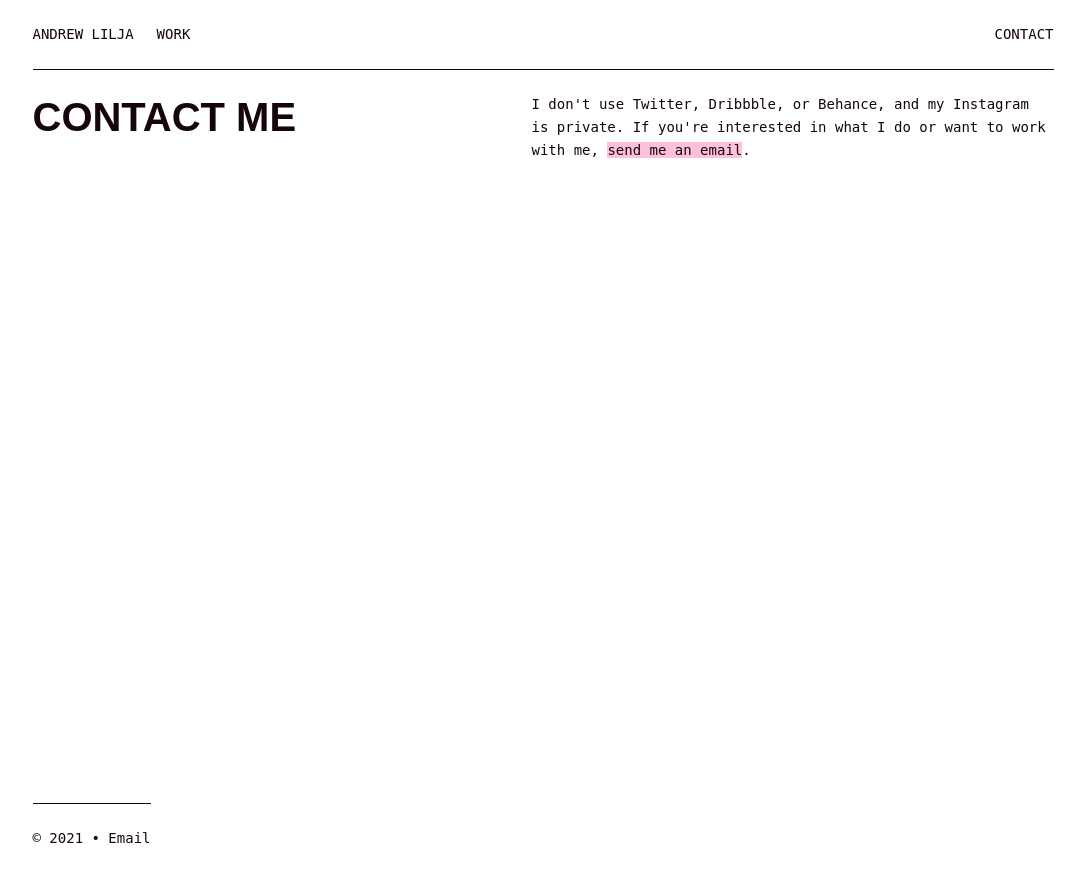
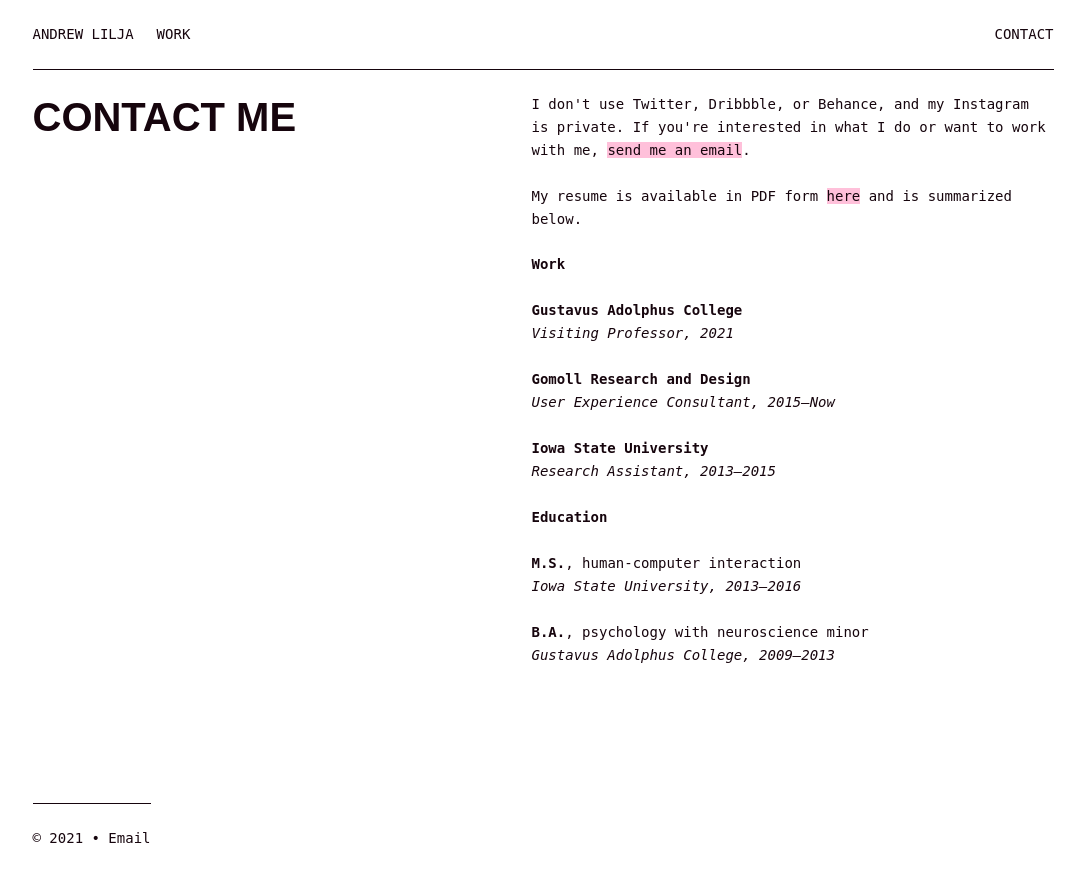
Before and after one commit to alilja/alilja.github.io, a Jekyll site: the page built from contact.markdown, in a window 1280 px wide. Shown: the top 882 px of the page, without its empty margins (97-1182 px from the left). Built offline with Jekyll 4.4.1, drawn with Linux system fonts in a browser that asks for light colours; some web fonts are replaced.

Commit message:
extended contact section

```diff
--- a/_layouts/contact.html
+++ b/_layouts/contact.html
@@ -11,4 +11,15 @@
         document.write('<a h'+'ref'+'="ma'+'ilto'+':'+e+'">send me an email<\/'+'a'+'>');
         // -->
         </script><noscript>andrew dot lilja at google mail</noscript>. </p>
+
+        <p>My resume is available in PDF form <a href="/assets/alilja-resume.pdf">here</a> and is summarized below.</p>
+        <p><b>Work</b></p>
+        <p><b>Gustavus Adolphus College</b><br><i>Visiting Professor, 2021</i></p>
+        <p><b>Gomoll Research and Design</b><br><i>User Experience Consultant, 2015—Now</i></p>
+        <p><b>Iowa State University</b><br><i>Research Assistant, 2013–2015</i></p>
+        <p><b>Education</b></p>
+        <p><b>M.S.</b>, human-computer interaction<br><i>Iowa State University, 2013–2016</i></p>
+        <p><b>B.A.</b>, psychology with neuroscience minor<br><i>Gustavus Adolphus College, 2009–2013</i></p>
+
+
 </article>
```
